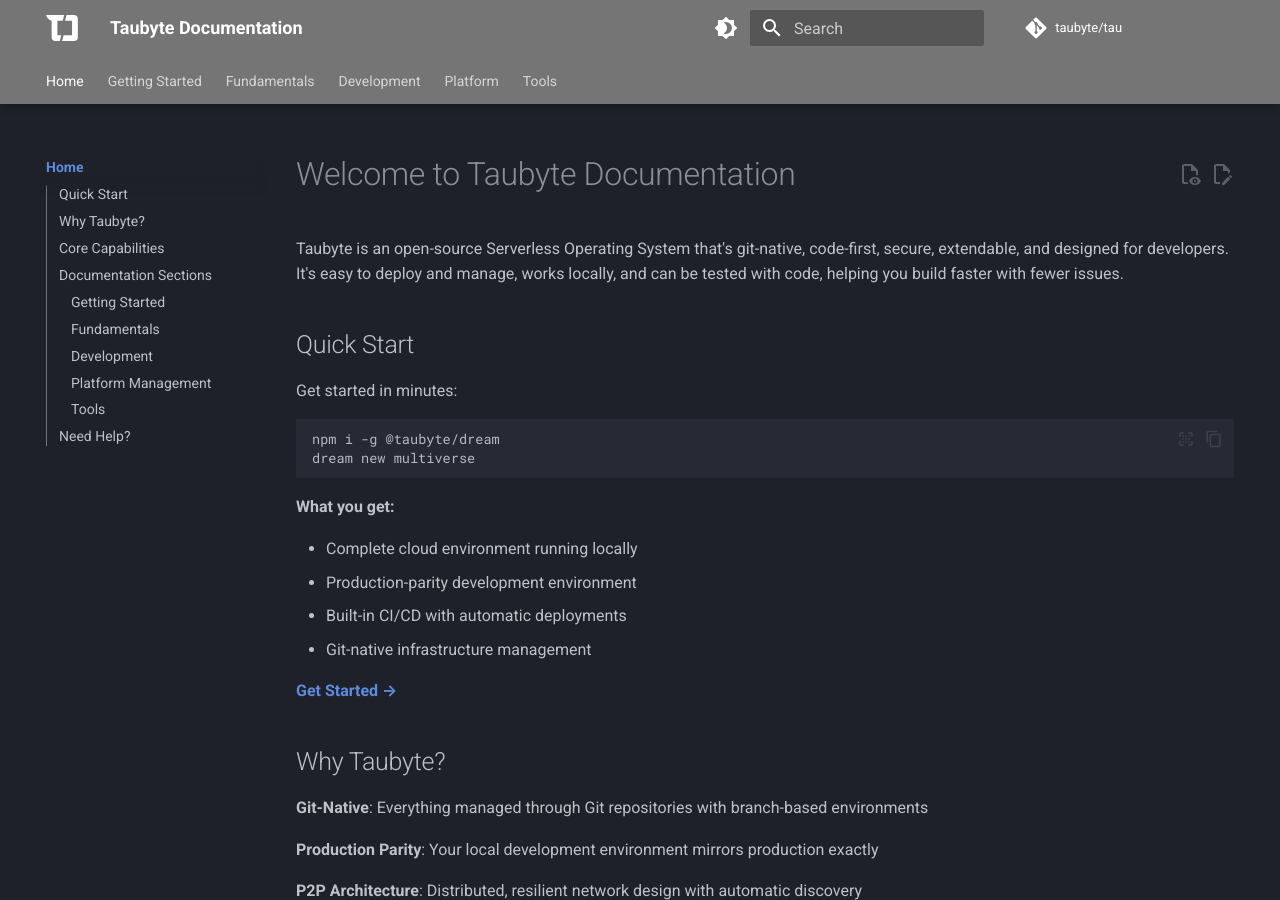
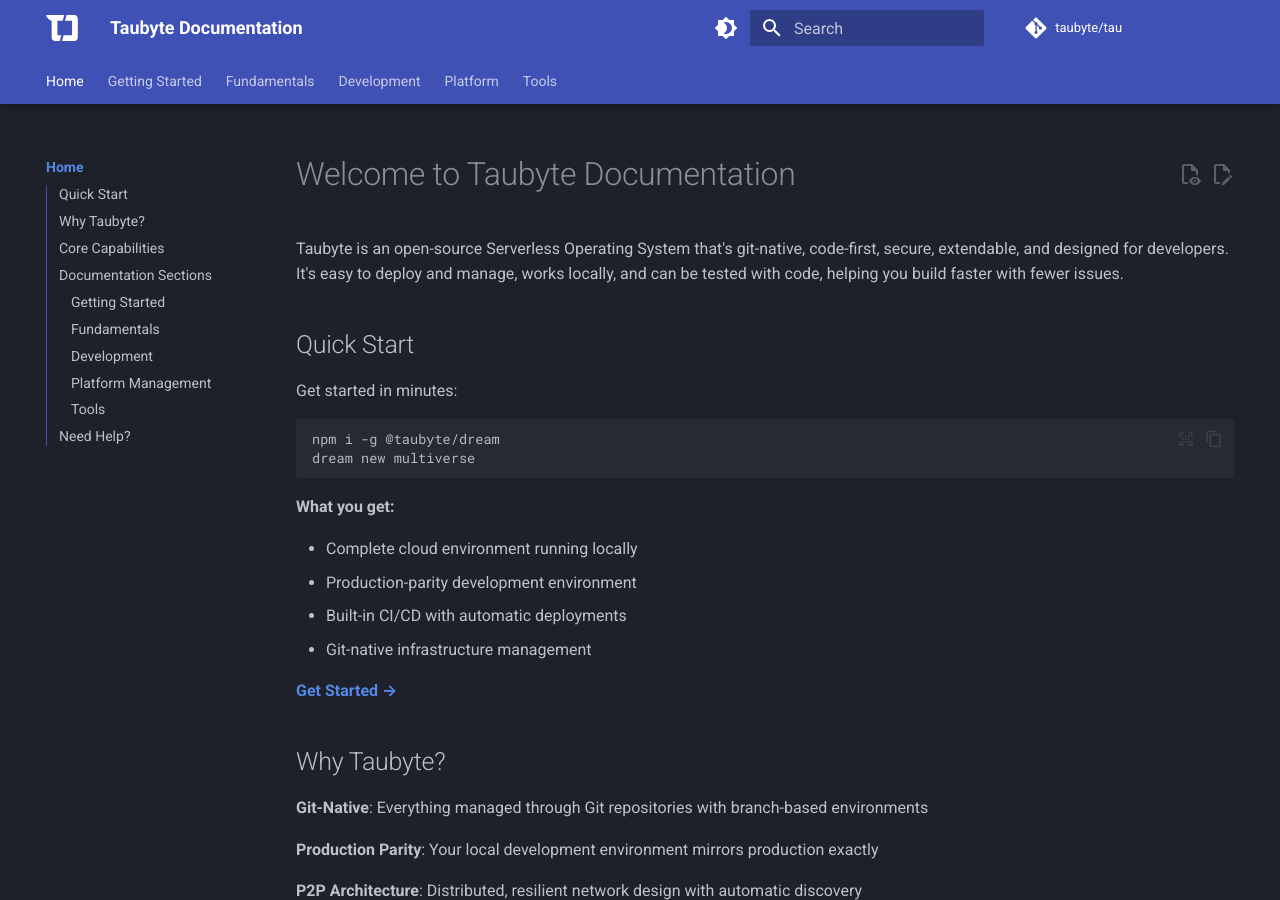
Before and after one commit to taubyte/tau.how, an MkDocs documentation site: the page built from docs/index.md, in a window 1280 px wide and 900 px high. Built offline with MkDocs 1.6.1 and Material for MkDocs 9.7.7, drawn with Linux system fonts in a browser that asks for light colours; comment, search, counter and statistics services are not loaded; the version menu is left out.

Commit message:
Change color scheme from grey to indigo for darker appearance

```diff
--- a/mkdocs.yml
+++ b/mkdocs.yml
@@ -51,16 +51,16 @@
   palette:
     # Default dark theme
     - scheme: slate
-      primary: grey
-      accent: grey
+      primary: indigo
+      accent: indigo
       toggle:
         icon: material/brightness-4
         name: Switch to light mode
 
     # Light theme option
     - scheme: default
-      primary: grey
-      accent: grey
+      primary: indigo
+      accent: indigo
       toggle:
         icon: material/brightness-7
         name: Switch to dark mode
```
